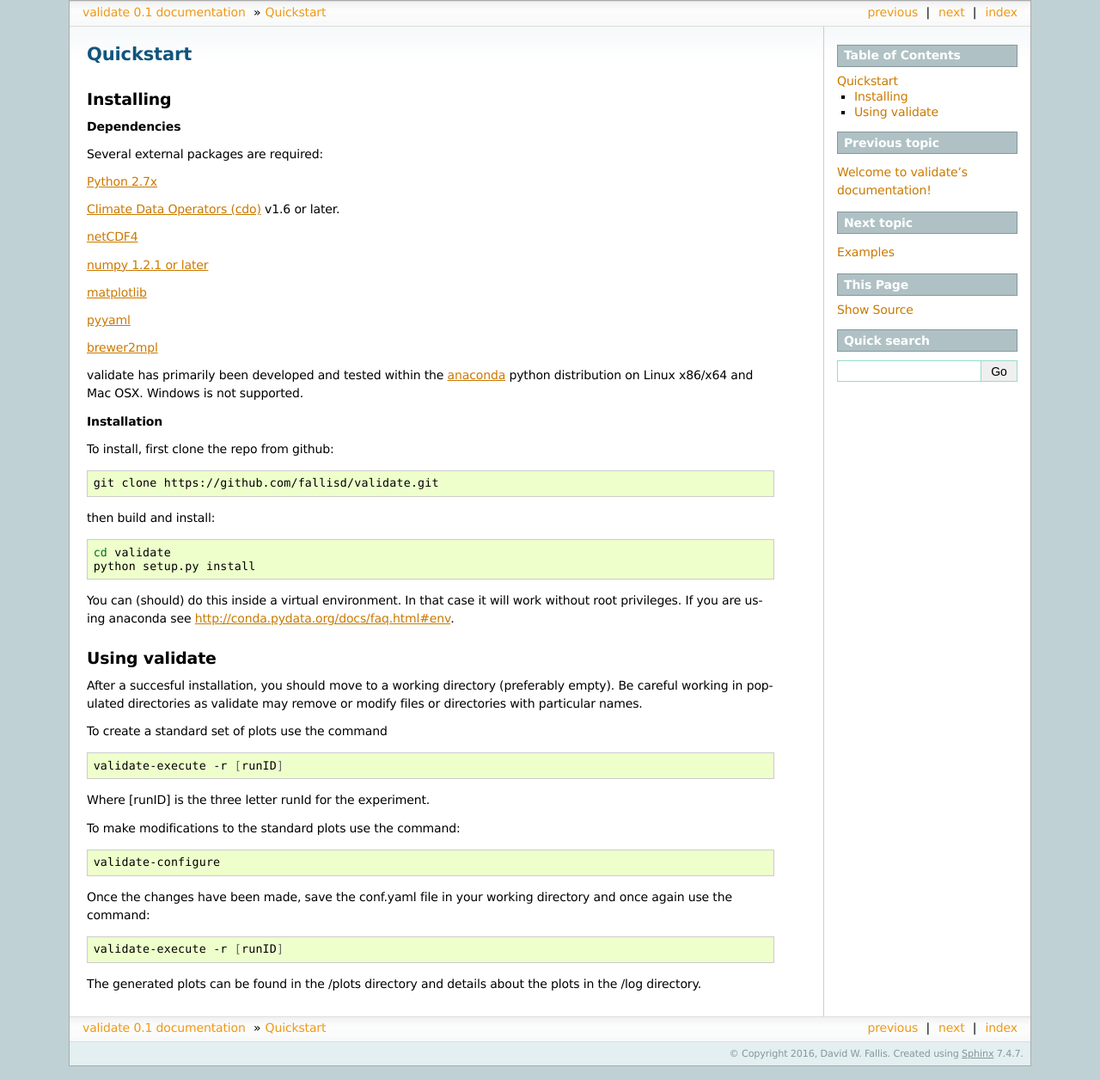
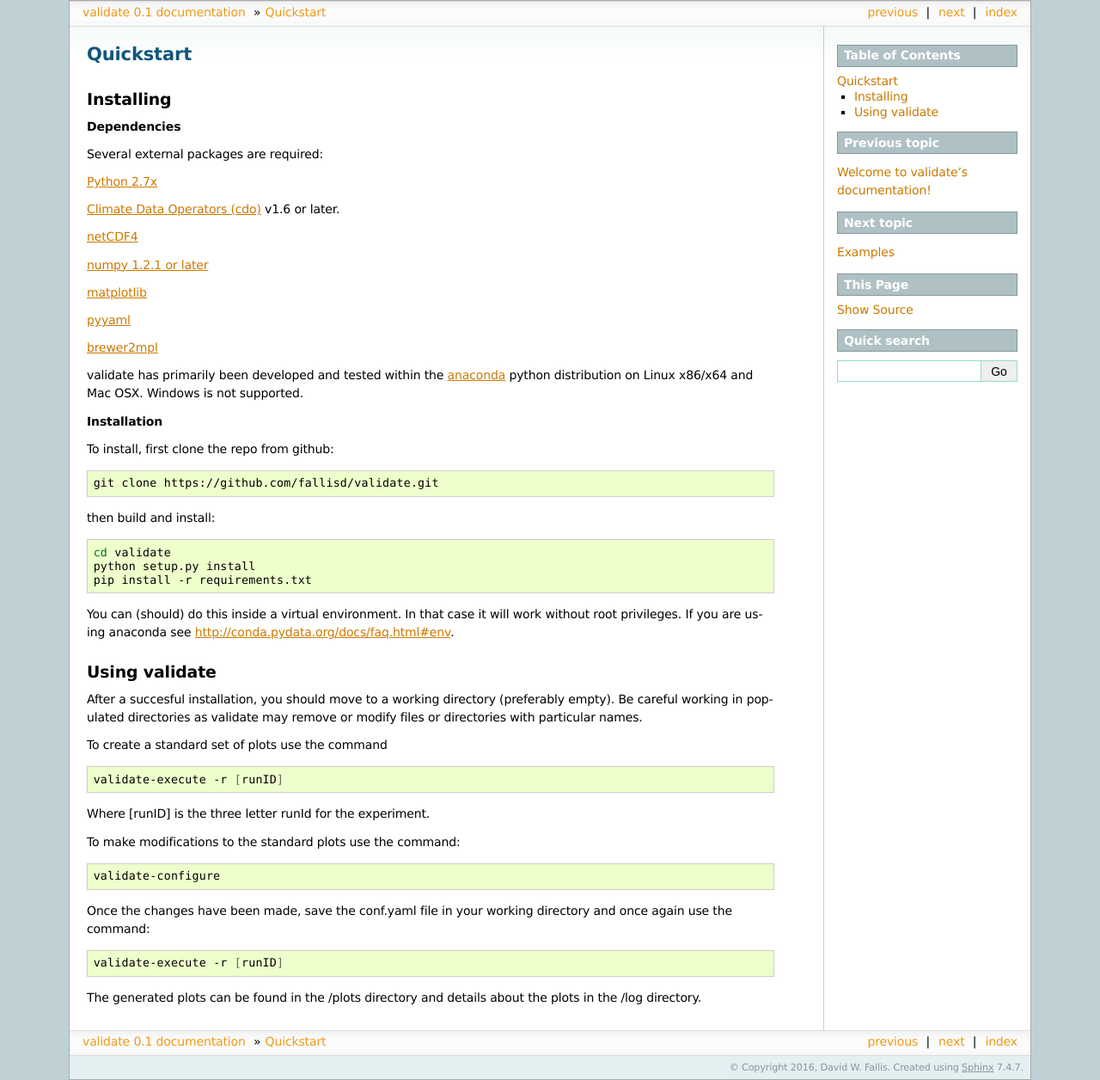
Before and after one commit to swartn/validate, a Sphinx documentation site: the page built from docs/quickstart.rst, in a window 1280 px wide. Shown: the whole page at 86% size. Built offline with Sphinx 7.4.7, drawn with Linux system fonts in a browser that asks for light colours.

Commit message:
updated requirements

```diff
--- a/docs/quickstart.rst
+++ b/docs/quickstart.rst
@@ -42,6 +42,7 @@ then build and install:
 
     cd validate
     python setup.py install
+    pip install -r requirements.txt
 
 You can (should) do this inside a virtual environment. In that case it will work
 without root privileges. If you are using anaconda see
```
Also changed, not shown: requirements.txt (+0 -117 lines).
